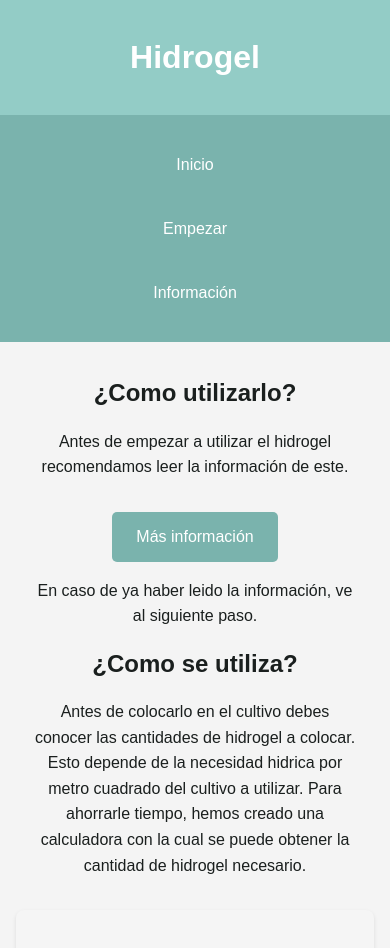
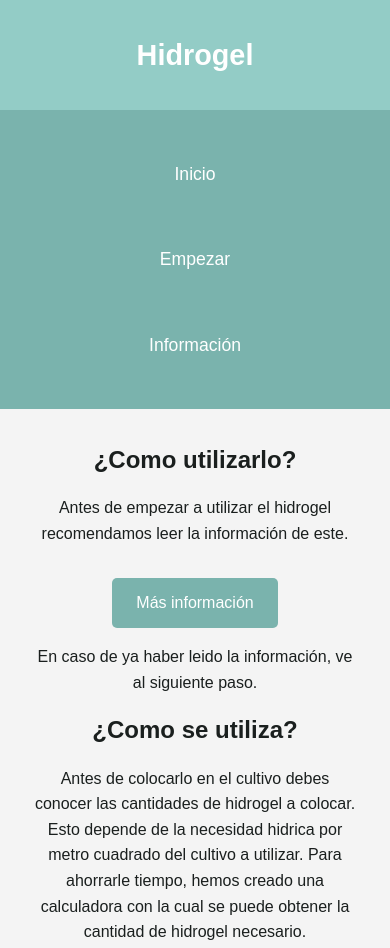
Before and after one commit to ElKikes/Elkikes.github.io, a plain HTML site: page info.html in a window 390 px wide. Shown: the top 948 px of the page. Drawn offline with Linux system fonts and the light colour scheme.

Commit message:
Update info.html

```diff
--- a/info.html
+++ b/info.html
@@ -140,19 +140,58 @@
                 margin: 0;
             }
 
-            /* Header y navegación */
+            /* Estilos específicos para header y nav */
             header {
+                background-color: #93ccc6;
                 padding: 1rem;
+                text-align: center;
+                width: 100%;
+            }
+
+            header h1 {
+                color: white;
+                margin: 0;
+                font-size: 1.8rem;
+            }
+
+            nav {
+                background-color: #7ab3ad;
+                width: 100%;
+                padding: 0.8rem 0;
+                position: sticky;
+                top: 0;
+                z-index: 1000;
             }
 
             nav ul {
+                display: flex;
                 flex-direction: column;
-                gap: 0.8rem;
-                padding: 1rem;
+                align-items: center;
+                gap: 1rem;
+                margin: 0;
+                padding: 0;
+                list-style: none;
             }
 
             nav ul li {
+                width: 100%;
                 margin: 0;
+                padding: 0.5rem 0;
+            }
+
+            nav ul li a {
+                color: white;
+                text-decoration: none;
+                font-size: 1.1rem;
+                display: block;
+                width: 100%;
+                padding: 0.5rem 0;
+                transition: background-color 0.3s ease;
+            }
+
+            nav ul li a:hover {
+                background-color: rgba(255, 255, 255, 0.1);
+                text-decoration: none;
             }
 
             /* Contenido principal */
```
